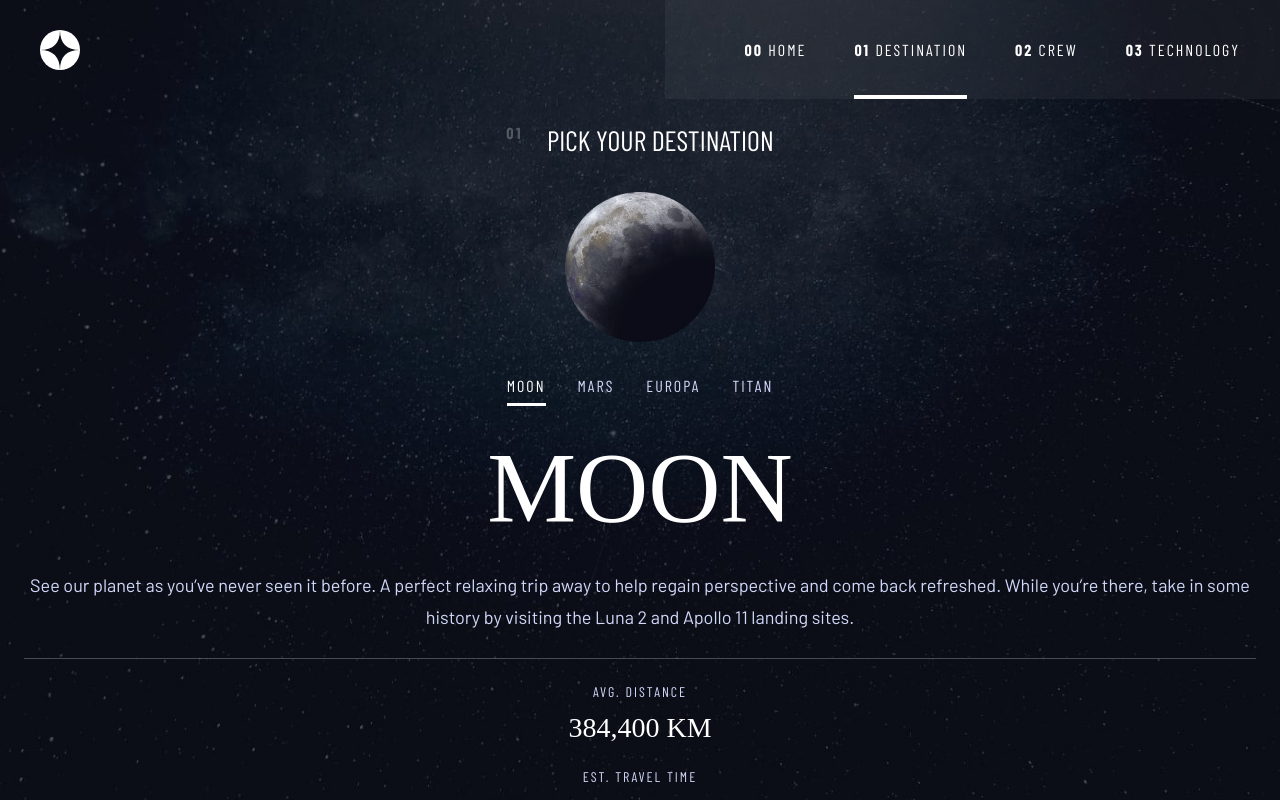
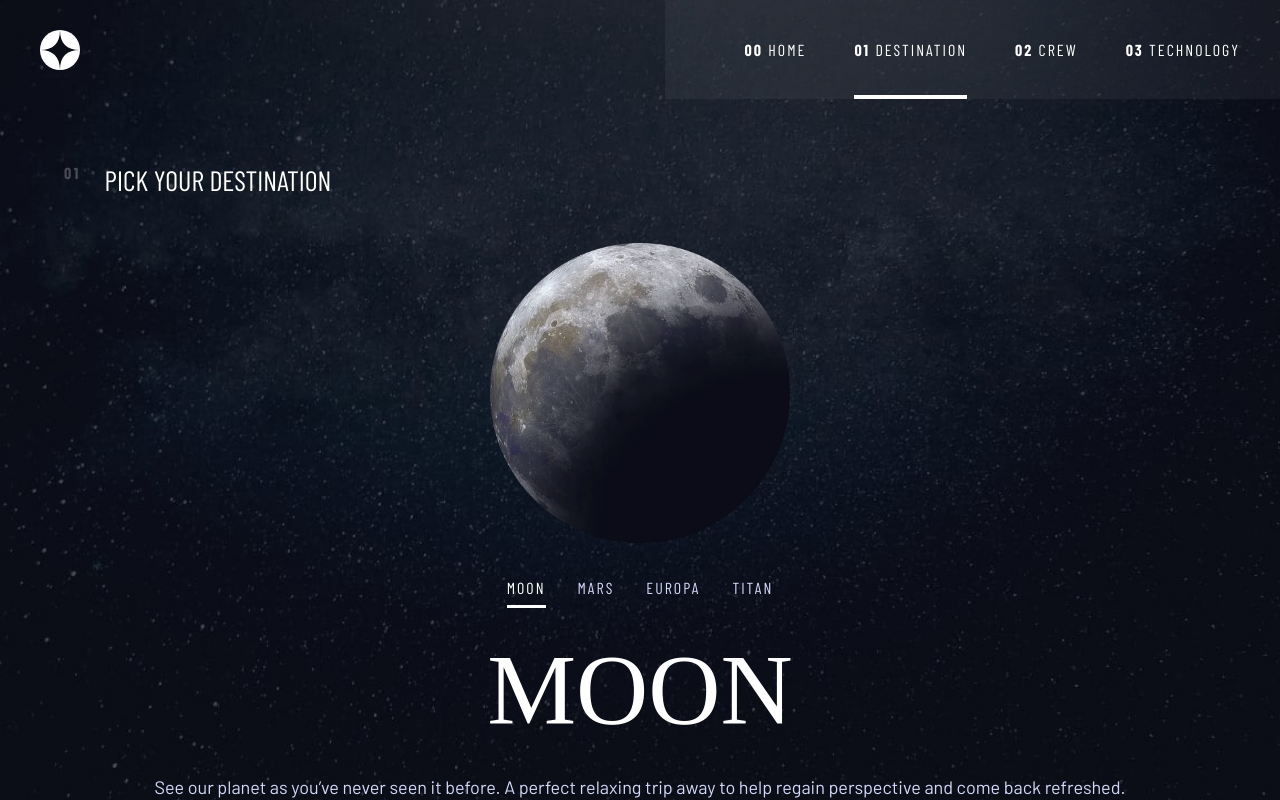
Before and after one commit to sophia-see/space-tourism-react, a React (Vite) app: page /destination in a window 1280 px wide. Shown: the top 800 px of the page. Built offline with nearby package versions, Linux system fonts and the light colour scheme; a web font is replaced by a local one.

Commit message:
complete all tablet view

```diff
--- a/src/components/Crew/Crew.module.scss
+++ b/src/components/Crew/Crew.module.scss
@@ -5,15 +5,27 @@
     @include mixins.flex-column(center);
     height: 100%;
     margin: 24px;
+
+    @media screen and (min-width: 768px) {
+        padding: 40px;
+    }
 }
 
 .crew__texts {
     @include mixins.flex-column(center);
+
+    @media screen and (min-width: 768px) {
+        align-items: start;
+    }
 }
 
 .crew__details {
     @include mixins.flex-column(center);
     margin-top: 40px;
+
+    @media screen and (min-width: 768px) {
+        padding: 0 88px;
+    }
 }
 
 .crew__title {
@@ -34,6 +46,7 @@
 .crew__pages {
     @include mixins.flex-row(start, center, 16px);
     margin-top: 24px;
+    margin: auto;
 }
 
 .crew__page_item {
--- a/src/components/Destination/Destination.module.scss
+++ b/src/components/Destination/Destination.module.scss
@@ -4,16 +4,30 @@
 .container {
     @include mixins.flex-column(center);
     margin: 24px;
+
+    @media screen and (min-width: 768px) {
+        align-items: start;
+        padding: 40px;
+    }
 }
 
 .destination__details {
     @include mixins.flex-column(center);
+
+    @media screen and (min-width: 768px) {
+        padding: 11.5px 87px;
+    }
 }
 
 .destination__img {
     width: 150px;
     height: 150px;
     margin: 26.5px 0;
+
+    @media screen and (min-width: 768px) {
+        width: 300px;
+        height: 300px;
+    }
 }
 
 .destination__info {
@@ -47,10 +61,18 @@
 
 .destination__stats {
     @include mixins.flex-column(center, center, 24px);
+
+    @media screen and (min-width: 768px) {
+        @include mixins.flex-row(center, center, 24px);
+    }
 }
 
 .destination__stat_item {
     @include mixins.flex-column(center, center, 12px);
+
+    @media screen and (min-width: 768px) {
+        min-width: 245px;
+    }
 }
 
 .divider {
--- a/src/components/Header/MainHeader.tsx
+++ b/src/components/Header/MainHeader.tsx
@@ -14,7 +14,8 @@ export default function MainHeader ({ navigateToHome }: MainHeaderProps) {
            <img className={styles.mobile__logo} src={"/assets/shared/logo.svg"} alt="SpaceX" onClick={navigateToHome}/>
             <ul className={styles.nav__list}>
                 {NAV_LINKS.map((link, index) => {
-                    const isActive = pathname == link.path.toLowerCase();
+                    const tempPath = pathname == "/" ? "/home" : pathname
+                    const isActive = tempPath.startsWith(`/${link.name.toLowerCase()}`);
 
                     return <div className={styles.nav__item}>
                         <li className={`${styles.nav__link} ${styles.is_selected} ${isActive ? styles.active : ""} text-8`}><NavLink to={link.path}><span className="bold">{addLeadingZero(index)}</span> {link.name}</NavLink></li>
--- a/src/components/Technology/Technology.module.scss
+++ b/src/components/Technology/Technology.module.scss
@@ -4,10 +4,18 @@
 .container {
     @include mixins.flex-column(center);
     height: 100%;
+
+    @media screen and (min-width: 768px) {
+        @include mixins.flex-column(start);
+    }
 }
 
 .step_cotainer {
     margin: 24px;
+
+    @media screen and (min-width: 768px) {
+        margin: 40px;
+    }
 }
 
 .technology__img {
@@ -15,6 +23,11 @@
     height: 258px;
     object-fit: cover;
     margin: 64px 0 32px 0;
+
+    @media screen and (min-width: 768px) {
+        height: 357px;
+        margin-top: 44px;
+    }
 }
 
 .technology__tabs {
@@ -41,6 +54,10 @@
     @include mixins.flex-column(center, center, 40px);
 
     margin: 0 24px;
+
+    @media screen and (min-width: 768px){
+        padding: 0 88px;
+    }
 }
 
 .technology__title{
```
